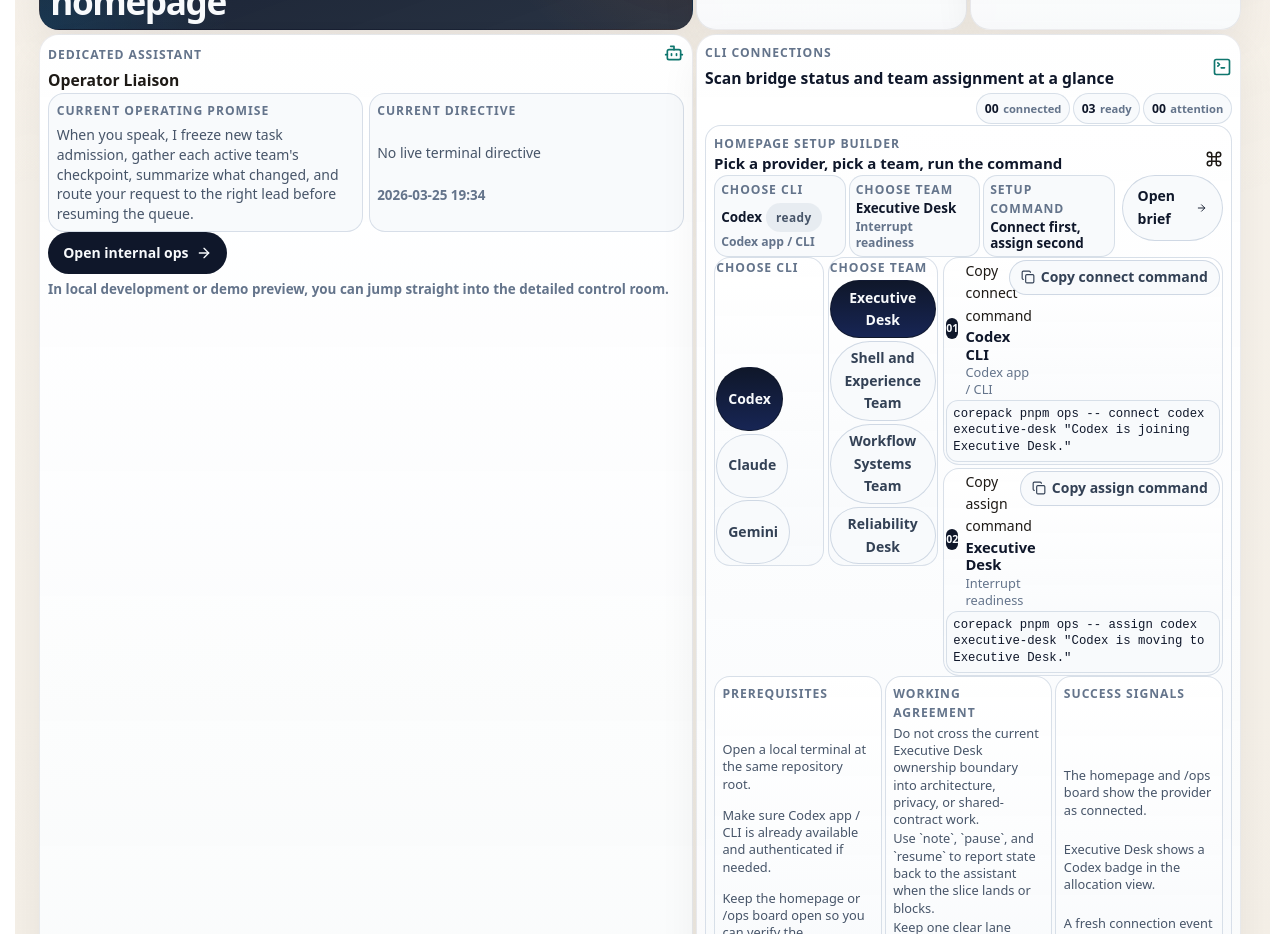
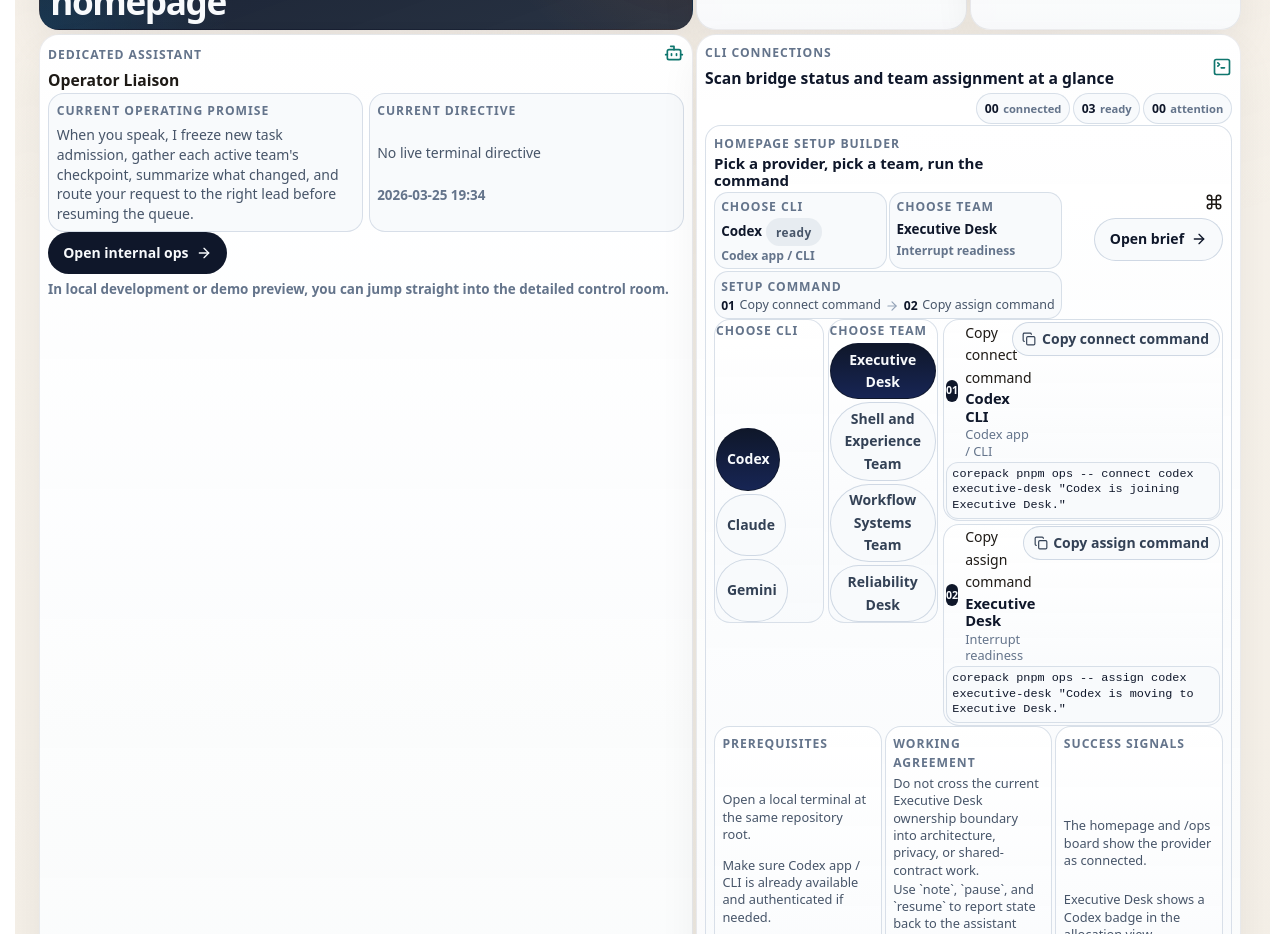
Before and after one commit to GongJae00/research-pages, a Next.js app in the folder apps/web/: page /en in a window 1280 px wide. Shown: the part 1700-2634 px from the top of the page. Built offline with nearby package versions, Linux system fonts and the light colour scheme; no server answers.

Commit message:
Autonomy batch 1401: shell-experience

```diff
--- a/apps/web/src/components/homepage-agent-control-section.module.css
+++ b/apps/web/src/components/homepage-agent-control-section.module.css
@@ -260,7 +260,7 @@
 
 .setupTitleBlock {
   display: grid;
-  gap: 0.12rem;
+  gap: 0.1rem;
 }
 
 .setupTitleBlock h4 {
@@ -312,9 +312,15 @@
   gap: 0.18rem;
 }
 
+.setupCompactRow {
+  display: grid;
+  gap: 0.16rem;
+  margin-top: 0.02rem;
+}
+
 .setupScanRow {
   display: grid;
-  grid-template-columns: repeat(3, minmax(0, 1fr));
+  grid-template-columns: repeat(2, minmax(0, 1fr));
   gap: 0.18rem;
 }
 
@@ -347,6 +353,35 @@
   font-size: 0.76rem;
   font-weight: 600;
   line-height: 1.3;
+}
+
+.sequencePill {
+  display: grid;
+  gap: 0.08rem;
+  padding: 0.28rem 0.38rem;
+  border: 1px solid rgba(203, 213, 225, 0.72);
+  border-radius: 14px;
+  background: rgba(248, 250, 252, 0.92);
+}
+
+.sequenceSteps {
+  display: flex;
+  flex-wrap: wrap;
+  align-items: center;
+  gap: 0.28rem;
+  color: #475569;
+  font-size: 0.78rem;
+  line-height: 1.3;
+}
+
+.sequenceSteps strong {
+  color: #0f172a;
+  font-size: 0.76rem;
+}
+
+.sequenceSteps svg {
+  color: #94a3b8;
+  flex: 0 0 auto;
 }
 
 .setupMetaPill {
@@ -393,7 +428,8 @@
 }
 
 .setupCommands {
-  margin-top: 0.04rem;
+  margin-top: 0.02rem;
+  gap: 0.16rem;
 }
 
 .providerSummaryBar {
@@ -463,7 +499,7 @@
 .setupPicker {
   display: grid;
   gap: 0.16rem;
-  padding: 0.04rem 0.08rem;
+  padding: 0.02rem 0.06rem;
 }
 
 .optionRow {
@@ -479,8 +515,8 @@
   justify-content: center;
   gap: 0.35rem;
   border-radius: 999px;
-  min-height: 2rem;
-  padding: 0.34rem 0.68rem;
+  min-height: 1.9rem;
+  padding: 0.3rem 0.62rem;
   border: 1px solid rgba(203, 213, 225, 0.9);
   background: rgba(248, 250, 252, 0.96);
   color: #334155;
@@ -506,8 +542,8 @@
 
 .copyCard {
   display: grid;
-  gap: 0.14rem;
-  padding: 0.12rem 0.14rem;
+  gap: 0.12rem;
+  padding: 0.1rem 0.12rem;
 }
 
 .copyHead {
@@ -540,7 +576,7 @@
 
 .copyCard code {
   display: block;
-  padding: 0.32rem 0.38rem;
+  padding: 0.28rem 0.34rem;
   border: 1px solid rgba(203, 213, 225, 0.72);
   border-radius: 12px;
   background: rgba(248, 250, 252, 0.92);
@@ -554,8 +590,8 @@
 .copyCard code {
   overflow-wrap: anywhere;
   color: #0f172a;
-  font-size: 0.77rem;
-  line-height: 1.35;
+  font-size: 0.74rem;
+  line-height: 1.3;
 }
 
 .copyTitleGroup {
@@ -744,6 +780,7 @@
   .providerMeta,
   .setupRail,
   .setupScanRow,
+  .setupCompactRow,
   .setupPickerGrid,
   .setupCommands,
   .setupNotesGrid {
--- a/apps/web/src/components/homepage-agent-control-section.tsx
+++ b/apps/web/src/components/homepage-agent-control-section.tsx
@@ -384,6 +384,7 @@ export function HomepageAgentControlSection({
               <div className={styles.setupTitleBlock}>
                 <span className={styles.metaLabel}>{copy.setupBuilderLabel}</span>
                 <h4>{copy.setupBuilderTitle}</h4>
+                <div className={styles.setupCompactRow}>
                   <div className={styles.setupScanRow}>
                     <div className={styles.scanPill}>
                       <span className={styles.metaLabel}>{copy.chooseProvider}</span>
@@ -404,9 +405,16 @@ export function HomepageAgentControlSection({
                       <strong>{selectedTeam?.name ?? "-"}</strong>
                       <span className={styles.digestMeta}>{selectedTeam?.lane ?? "-"}</span>
                     </div>
-                  <div className={styles.scanPill}>
+                  </div>
+                  <div className={styles.sequencePill}>
                     <span className={styles.metaLabel}>{copy.setupCommand}</span>
-                    <strong>{copy.commandOrder}</strong>
+                    <div className={styles.sequenceSteps}>
+                      <strong>01</strong>
+                      <span>{copy.connectCommand}</span>
+                      <ArrowRight size={14} />
+                      <strong>02</strong>
+                      <span>{copy.assignCommand}</span>
+                    </div>
                   </div>
                 </div>
               </div>
```
Lines whose indentation alone changed are shown as unchanged.
